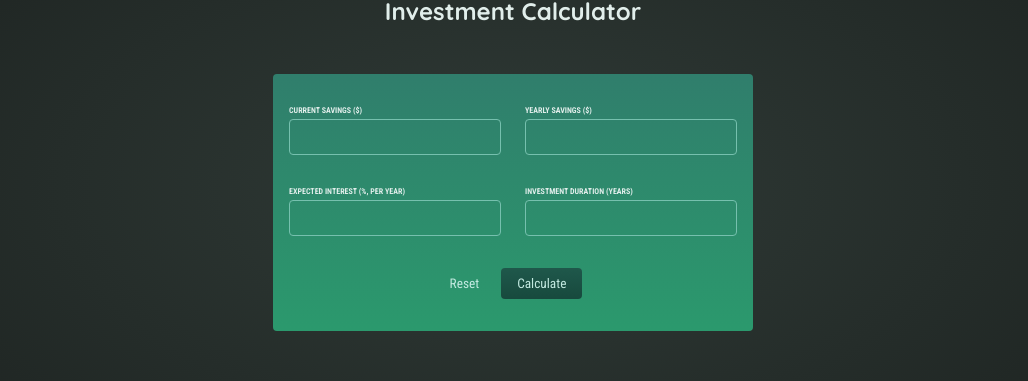
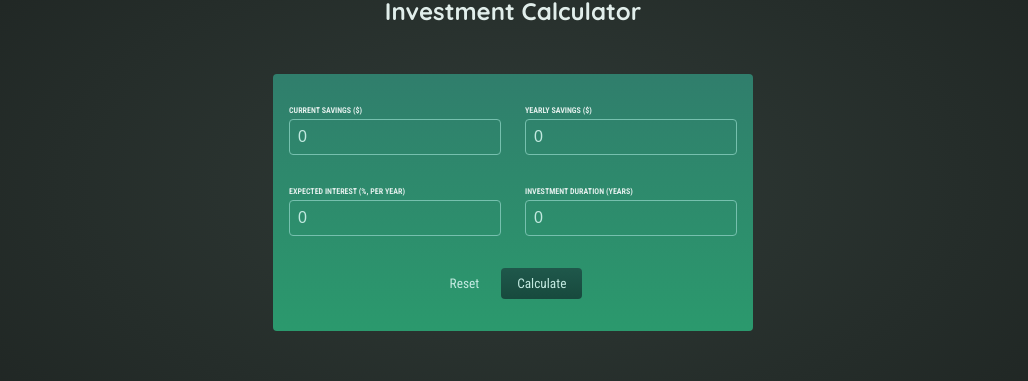
Before and after one commit to joywin2003/Investment-calculator, a React (Create React App) app: page / in a window 1280 px wide. Shown: the part 152-533 px from the top of the page, without its empty margins (127-1155 px from the left). Built offline with nearby package versions, Linux system fonts and the light colour scheme.

Commit message:
added states

```diff
--- a/src/App.js
+++ b/src/App.js
@@ -1,43 +1,14 @@
 import Header from "./compenents/Header";
+
+import Form from "./compenents/Form";
 
 function App() {
 
   return (
     <div>
       <Header />
+      <Form />
 
-      <form className="form">
-        <div className="input-group">
-          <p>
-            <label htmlFor="current-savings">Current Savings ($)</label>
-            <input type="number" id="current-savings" />
-          </p>
-          <p>
-            <label htmlFor="yearly-contribution">Yearly Savings ($)</label>
-            <input type="number" id="yearly-contribution" />
-          </p>
-        </div>
-        <div className="input-group">
-          <p>
-            <label htmlFor="expected-return">
-              Expected Interest (%, per year)
-            </label>
-            <input type="number" id="expected-return" />
-          </p>
-          <p>
-            <label htmlFor="duration">Investment Duration (years)</label>
-            <input type="number" id="duration" />
-          </p>
-        </div>
-        <p className="actions">
-          <button type="reset" className="buttonAlt">
-            Reset
-          </button>
-          <button type="submit" className="button">
-            Calculate
-          </button>
-        </p>
-      </form>
 
       {/* Todo: Show below table conditionally (only once result data is available) */}
       {/* Show fallback text if no data is available */}
--- a/src/compenents/Form.js
+++ b/src/compenents/Form.js
@@ -1,10 +1,31 @@
+import InputGroup from "./forms/Inputgroup";
+import InterestInputGroup from "./forms/InterestInputGroup";
+import Action from "./forms/Action";
+import '../index.css';
+import { useState } from "react";
 
 
-function Form(){
+function Form() {
+    const [currentSaving, setCurrentSaving] = useState(0);
+    const [yearlyContribution, setYearlyContribution] = useState(0);
+    const [expectedInterest, setExpectedInterest] = useState(0);
+    const [investmentDuration, setInvestmentDuration] = useState(0);
+    const [takeAction, setTakeAction] = useState(false);
+
+
+
     return (
-    <form className="form">
+        <form className="form" >
+            <InputGroup
+                currentSaving={currentSaving}
+                yearlyContribution={yearlyContribution} />
+            <InterestInputGroup
+                expectedInterest={expectedInterest}
+                investmentDuration={investmentDuration}
+            />
 
-    </form>
+            <Action />
+        </form>
     )
 }
 export default Form;
--- a/src/compenents/forms/InputGroup.js
+++ b/src/compenents/forms/InputGroup.js
@@ -1,13 +1,21 @@
-function InputGroup(){
+function InputGroup({ currentSaving, yearlyContribution }) {
   return (
     <div className="input-group">
       <p>
         <label htmlFor="current-savings">Current Savings ($)</label>
-            <input type="number" id="current-savings" />
+        <input
+          type="number"
+          id="current-savings"
+          value={currentSaving}
+        />
       </p>
       <p>
         <label htmlFor="yearly-contribution">Yearly Savings ($)</label>
-            <input type="number" id="yearly-contribution" />
+        <input
+          type="number"
+          id="yearly-contribution"
+          value={yearlyContribution}
+        />
       </p>
     </div>
   )
--- a/src/compenents/forms/InterestInputGroup.js
+++ b/src/compenents/forms/InterestInputGroup.js
@@ -1,15 +1,23 @@
-function InterestInputGroup(){
-    return(
+function InterestInputGroup({ expectedInterest, investmentDuration }) {
+  return (
     <div className="input-group">
       <p>
         <label htmlFor="expected-return">
           Expected Interest (%, per year)
         </label>
-            <input type="number" id="expected-return" />
+        <input
+          type="number"
+          id="expected-return"
+          value={expectedInterest}
+        />
       </p>
       <p>
         <label htmlFor="duration">Investment Duration (years)</label>
-            <input type="number" id="duration" />
+        <input
+          type="number"
+          id="duration"
+          value={investmentDuration}
+        />
       </p>
     </div>
   )
```
Also changed, not shown: src/compenents/calculate.js (deleted, +0 -26 lines). Lines whose indentation alone changed are shown as unchanged.
